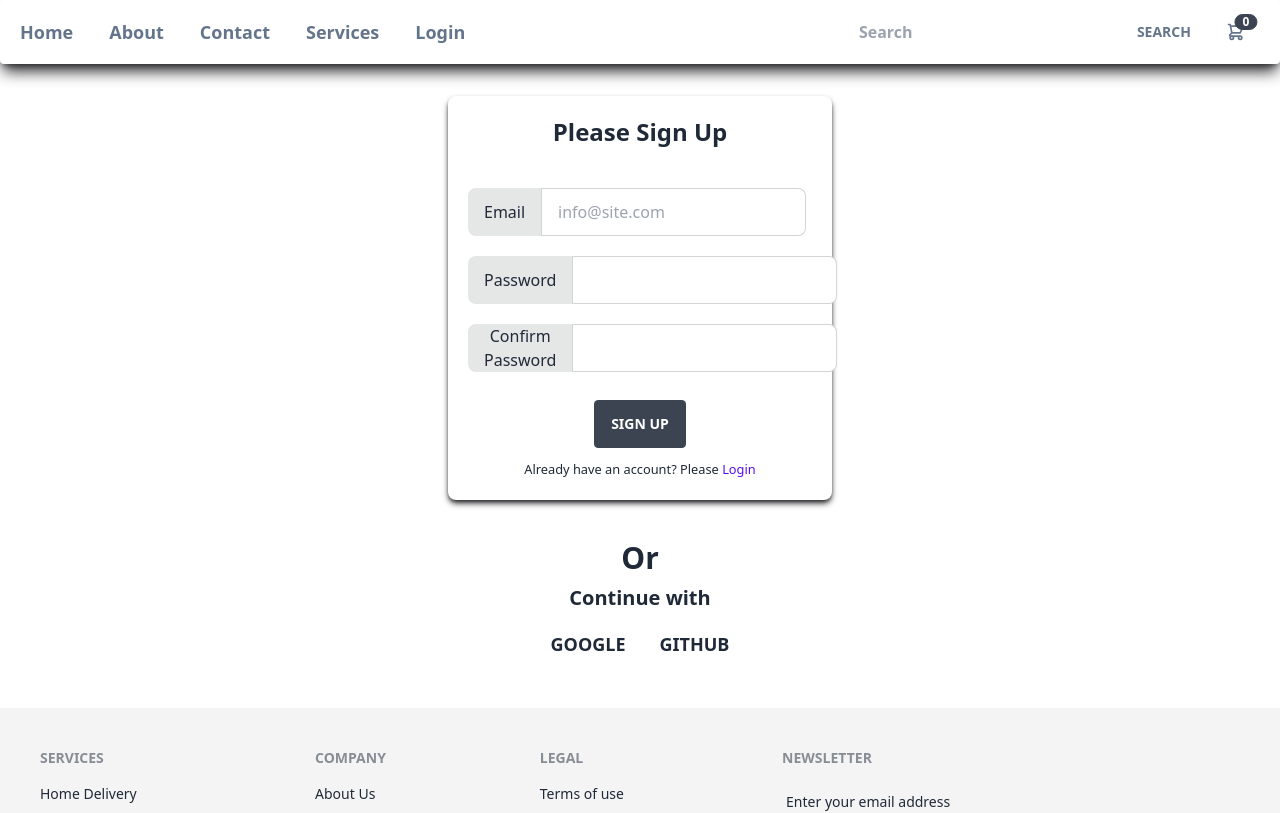
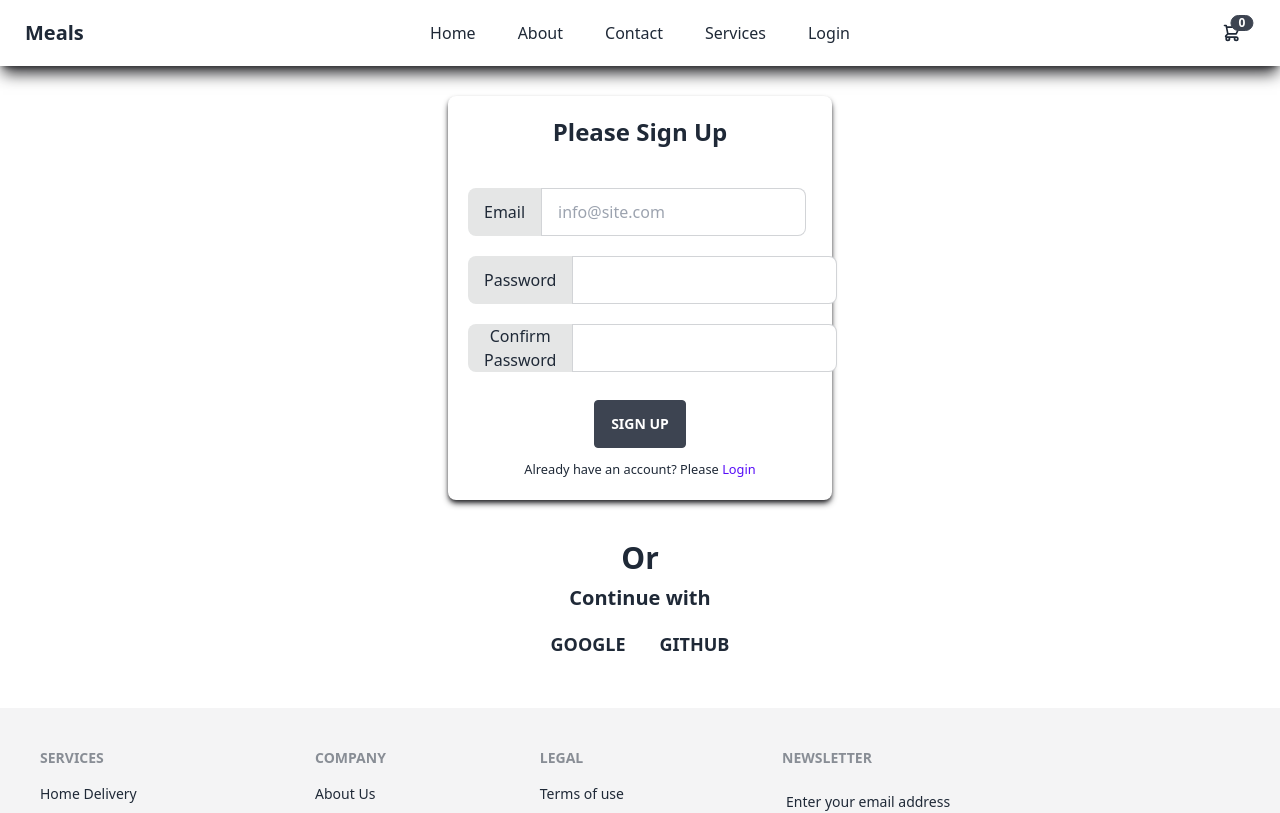
Before and after one commit to sayonUsman/mealsWithReact, a React (Vite) app: page /signUp in a window 1280 px wide. Shown: the top 813 px of the page. Built offline with nearby package versions, Linux system fonts and the light colour scheme; no server answers.

Commit message:
Navbar UI design has been changed

```diff
--- a/src/components/Navbar/Navbar.jsx
+++ b/src/components/Navbar/Navbar.jsx
@@ -21,50 +21,128 @@ const Navbar = () => {
   };
 
   return (
+    <div>
       <div className="relative z-10">
         <div className="fixed top-0 left-0 right-0 bg-white">
-        <nav className="flex-column lg:flex lg:h-16 justify-between items-center pt-3 lg:pt-0 text-slate-500 text-md md:text-lg font-semibold sm:rounded shadow-lg shadow-zinc-800">
-          <ul className="h-full flex justify-center items-center lg:pl-5">
-            <li className="pr-3 md:pr-9 hover:text-blue-600">
-              <Link to="/">Home</Link>
+          <div className="navbar shadow-lg shadow-zinc-800">
+            <div className="navbar-start">
+              <div className="dropdown">
+                <label tabIndex={0} className="btn btn-ghost lg:hidden">
+                  <svg
+                    xmlns="http://www.w3.org/2000/svg"
+                    className="h-5 w-5"
+                    fill="none"
+                    viewBox="0 0 24 24"
+                    stroke="currentColor"
+                  >
+                    <path
+                      strokeLinecap="round"
+                      strokeLinejoin="round"
+                      strokeWidth="2"
+                      d="M4 6h16M4 12h8m-8 6h16"
+                    />
+                  </svg>
+                </label>
+
+                <ul
+                  tabIndex={0}
+                  className="menu menu-compact dropdown-content mt-3 p-2 shadow-md shadow-zinc-800 bg-base-100 rounded-md w-52"
+                >
+                  <li>
+                    <Link to="/" className="btn-ghost mb-1">
+                      Home
+                    </Link>
                   </li>
 
-            <li className="pr-3 md:pr-9 hover:text-blue-600">
-              <Link to="/about">About</Link>
+                  <li>
+                    <Link to="/about" className="btn-ghost mb-1">
+                      About
+                    </Link>
                   </li>
 
-            <li className="pr-3 md:pr-9 hover:text-blue-600">
-              <Link to="/contact">Contact</Link>
+                  <li>
+                    <Link to="/contact" className="btn-ghost mb-1">
+                      Contact
+                    </Link>
                   </li>
 
-            <li className="pr-3 md:pr-9 hover:text-blue-600">
-              <Link to="/services">Services</Link>
+                  <li>
+                    <Link to="/services" className="btn-ghost mb-1">
+                      Services
+                    </Link>
                   </li>
 
                   {user ? (
-              <li className="pr-3 md:pr-9 hover:text-blue-600">
-                <Link to="/login" onClick={handleLogOut}>
-                  LogOut
+                    <li>
+                      <Link
+                        to="/login"
+                        onClick={handleLogOut}
+                        className="btn-ghost"
+                      >
+                        Logout
                       </Link>
                     </li>
                   ) : (
-              <li className="pr-3 md:pr-9 hover:text-blue-600">
-                <Link to="/login">Login</Link>
+                    <li>
+                      <Link to="/login" className="btn-ghost">
+                        Login
+                      </Link>
                     </li>
                   )}
                 </ul>
+              </div>
 
-          <div className="flex justify-center items-center">
-            <input
-              className="text-base text-black p-1 md:pl-2 rounded m-3"
-              type="text"
-              placeholder="Search"
-            />
+              <a className="btn btn-ghost normal-case text-xl">Meals</a>
+            </div>
 
-            <button className="btn rounded btn-ghost mr-1">Search</button>
+            <div className="navbar-center hidden lg:flex">
+              <ul className="menu menu-horizontal px-1">
+                <li>
+                  <Link to="/" className="btn-ghost mr-2">
+                    Home
+                  </Link>
+                </li>
 
-            <div className="flex-none mr-3 lg:mr-5">
-              <div className="dropdown dropdown-end">
+                <li>
+                  <Link to="/about" className="btn-ghost mr-2">
+                    About
+                  </Link>
+                </li>
+
+                <li>
+                  <Link to="/contact" className="btn-ghost mr-2">
+                    Contact
+                  </Link>
+                </li>
+
+                <li>
+                  <Link to="/services" className="btn-ghost mr-2">
+                    Services
+                  </Link>
+                </li>
+
+                {user ? (
+                  <li>
+                    <Link
+                      to="/login"
+                      onClick={handleLogOut}
+                      className="btn-ghost"
+                    >
+                      Logout
+                    </Link>
+                  </li>
+                ) : (
+                  <li>
+                    <Link to="/login" className="btn-ghost">
+                      Login
+                    </Link>
+                  </li>
+                )}
+              </ul>
+            </div>
+
+            <div className="navbar-end">
+              <div className="dropdown dropdown-end mr-3 md:mr-4">
                 <label tabIndex={0} className="btn btn-ghost btn-circle">
                   <div className="indicator">
                     <svg
@@ -87,7 +165,7 @@ const Navbar = () => {
 
                 <div
                   tabIndex={0}
-                  className="mt-3 card rounded-md card-compact dropdown-content w-52 bg-base-100 shadow"
+                  className="mt-3 card rounded-md card-compact dropdown-content w-52 bg-base-100 shadow-md shadow-zinc-800 "
                 >
                   <div className="card-body">
                     <span className="font-bold text-lg">0 Items</span>
@@ -101,9 +179,54 @@ const Navbar = () => {
                   </div>
                 </div>
               </div>
+
+              {user && (
+                <div className="dropdown dropdown-end mr-3 md:mr-4">
+                  <label
+                    tabIndex={0}
+                    className="btn btn-ghost btn-circle avatar"
+                  >
+                    <div className="w-10 rounded-full">
+                      <img
+                        src={
+                          "https://images.unsplash.com/photo-1511367461989-f85a21fda167?ixlib=rb-4.0.3&ixid=MnwxMjA3fDB8MHxwaG90by1wYWdlfHx8fGVufDB8fHx8&auto=format&fit=crop&w=1631&q=80"
+                        }
+                      />
+                    </div>
+                  </label>
+
+                  <ul
+                    tabIndex={0}
+                    className="menu menu-compact dropdown-content mt-3 p-2 shadow-md shadow-zinc-800 bg-base-100 rounded-md w-52"
+                  >
+                    <li>
+                      <Link to="/" className="justify-between btn-ghost">
+                        Profile
+                        <span className="badge">New</span>
+                      </Link>
+                    </li>
+
+                    <li>
+                      <Link to="/" className="btn-ghost">
+                        Settings
+                      </Link>
+                    </li>
+
+                    <li>
+                      <Link
+                        to="/login"
+                        onClick={handleLogOut}
+                        className="btn-ghost"
+                      >
+                        Logout
+                      </Link>
+                    </li>
+                  </ul>
+                </div>
+              )}
             </div>
           </div>
-        </nav>
+        </div>
       </div>
     </div>
   );
```
Lines whose indentation alone changed are shown as unchanged.
